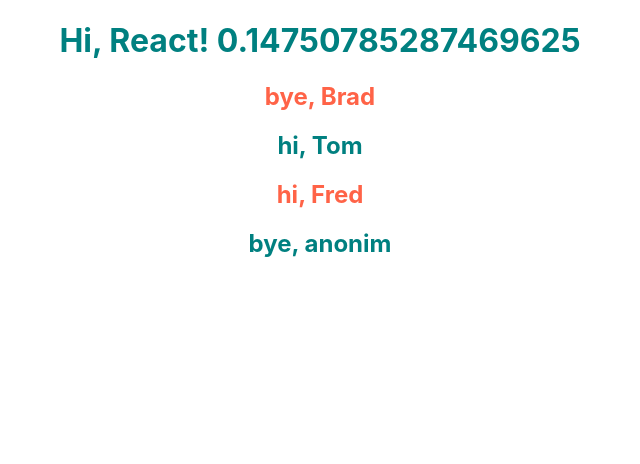
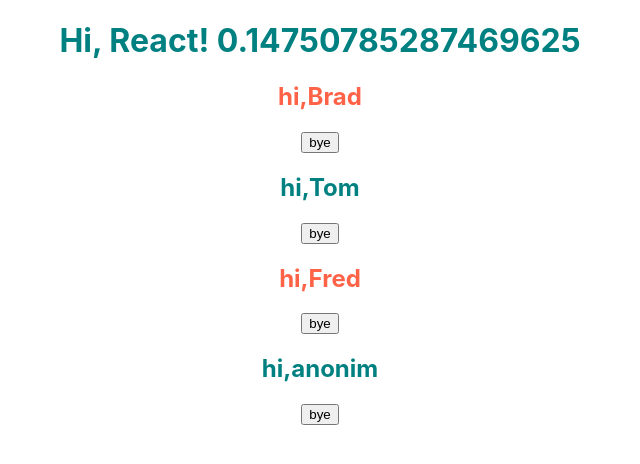
Before and after one commit to Maskot88/react-app, a React (Create React App) app: page / in a window 1280 px wide. Shown: the top 464 px of the page, without its empty margins (320-960 px from the left). Built offline with nearby package versions, Linux system fonts and the light colour scheme.

Commit message:
Add condition render

```diff
--- a/src/App.js
+++ b/src/App.js
@@ -1,20 +1,17 @@
 import React, { Component } from "react";
 import "./App.css";
 import Ciao from "./components/Ciao";
-const user = {
-  firstName: 'Brad'
-}
+import HeadingH1 from "./components/HeadingH1";
+
 
 class App extends Component {
   render() {
     return (
       <>
-      <h1 className="heading" title="123456">
-        Hi, React! {Math.random()}
-      </h1>
-      <Ciao classStyle="welcome" name={user.firstName}/>
-      <Ciao classStyle="heading" name="Tom" isHi/>
-      <Ciao classStyle="welcome" name="Fred" isHi/>
+      <HeadingH1 />
+      <Ciao classStyle="welcome" name="Brad"/>
+      <Ciao classStyle="heading" name="Tom"/>
+      <Ciao classStyle="welcome" name="Fred"/>
       <Ciao classStyle="heading"/>
       </>
     );
--- a/src/components/Ciao/index.js
+++ b/src/components/Ciao/index.js
@@ -1,10 +1,30 @@
 import React, { Component } from "react";
 
 class Ciao extends Component {
+  constructor(props) {
+    super(props);
+    this.state = {
+      isHi: true,
+    };
+  }
+  handleSwitch = () => {
+    const { isHi } = this.state;
+    this.setState({ isHi: !isHi });
+  };
   render() {
-    const { classStyle, name, isHi } = this.props;
-    // const word = isHi ? 'hi' : 'bye';
-    return <h2 className={classStyle}>{isHi ? 'hi' : 'bye'}, {name ? name : "anonim"}</h2>;
+    const { isHi } = this.state;
+    const { classStyle, name } = this.props;
+    if (!isHi) {
+      return <p>Bye, {name ?? "anonim"}</p>;
+    }
+    return (
+      <article className={classStyle}>
+        <h2>
+          {isHi ? "hi" : "bye"},{name ?? "anonim"}
+        </h2>
+        <button onClick={this.handleSwitch}>{isHi ? "bye" : "hi"}</button>
+      </article>
+    );
   }
 }
 
--- /dev/null
+++ b/src/components/HeadingH1/index.js
@@ -0,0 +1,15 @@
+import React, { Component } from 'react';
+
+class HeadingH1 extends Component {
+    render() {
+        // const {className, title, content} = this.props;
+        return (
+            <h1 className="heading" title="React">
+        Hi, React! {Math.random()}
+      </h1>
+        );
+    // return React.createElement('h1',{className: className}, content)
+    }
+}
+
+export default HeadingH1;
```
